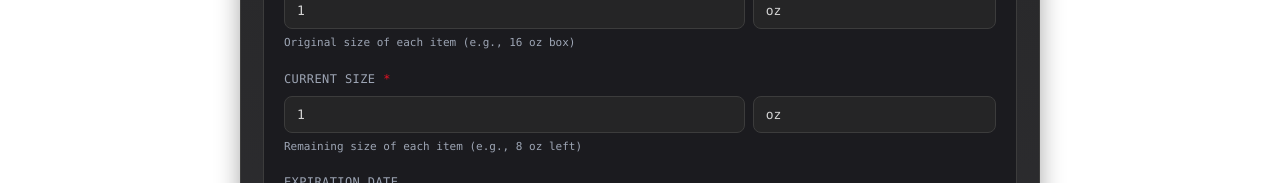
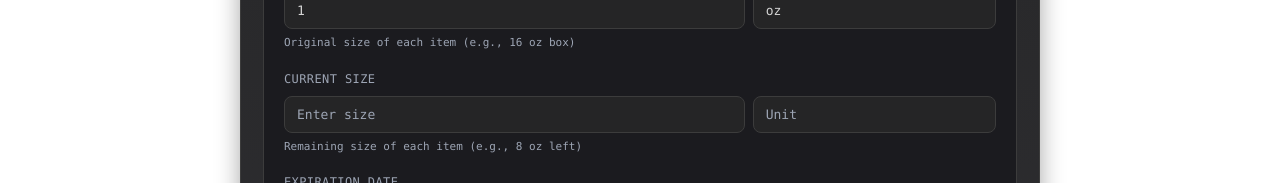
Before and after one commit to basicallysteve/forkful, a React (Vite) app: page /pantry/new in a window 1280 px wide. Shown: the part 585-768 px from the top of the page. Built offline with nearby package versions, Linux system fonts and the light colour scheme.

Commit message:
Refactor currentSize and currentUnit state to allow null values and set defaults on save

```diff
--- a/src/Pages/Pantry/Store.tsx
+++ b/src/Pages/Pantry/Store.tsx
@@ -24,8 +24,8 @@ export default function PantryStore({ existingItem }: PantryStoreProps) {
   const [quantityLeft, setQuantityLeft] = useState<number>(existingItem?.quantityLeft || existingItem?.quantity || 1)
   const [originalSize, setOriginalSize] = useState<number>(existingItem?.originalSize.size || 1)
   const [originalUnit, setOriginalUnit] = useState<string>(existingItem?.originalSize.unit || 'oz')
-  const [currentSize, setCurrentSize] = useState<number>(existingItem?.currentSize.size || existingItem?.originalSize.size || 1)
-  const [currentUnit, setCurrentUnit] = useState<string>(existingItem?.currentSize.unit || existingItem?.originalSize.unit || 'oz')
+  const [currentSize, setCurrentSize] = useState<number|null>(existingItem?.currentSize.size || existingItem?.originalSize.size || null)
+  const [currentUnit, setCurrentUnit] = useState<string|null>(existingItem?.currentSize.unit || existingItem?.originalSize.unit || null)
   const [expirationDate, setExpirationDate] = useState<string>(
     existingItem?.expirationDate
       ? formatDateForInput(existingItem.expirationDate)
@@ -46,6 +46,10 @@ export default function PantryStore({ existingItem }: PantryStoreProps) {
   function handleSave() {
     if (!selectedFood) return
 
+    if(currentSize == null || currentUnit == null) {
+      setCurrentSize(originalSize)
+      setCurrentUnit(originalUnit)
+    }
     const pantryItem: PantryItem = {
       id: isEditing ? existingItem.id : generateId(),
       food: selectedFood,
@@ -167,7 +171,7 @@ export default function PantryStore({ existingItem }: PantryStoreProps) {
 
         <div className="form-section">
           <label htmlFor="current-size">
-            Current Size <span className="required">*</span>
+            Current Size
           </label>
           <div className="size-input-group">
             <input
```
